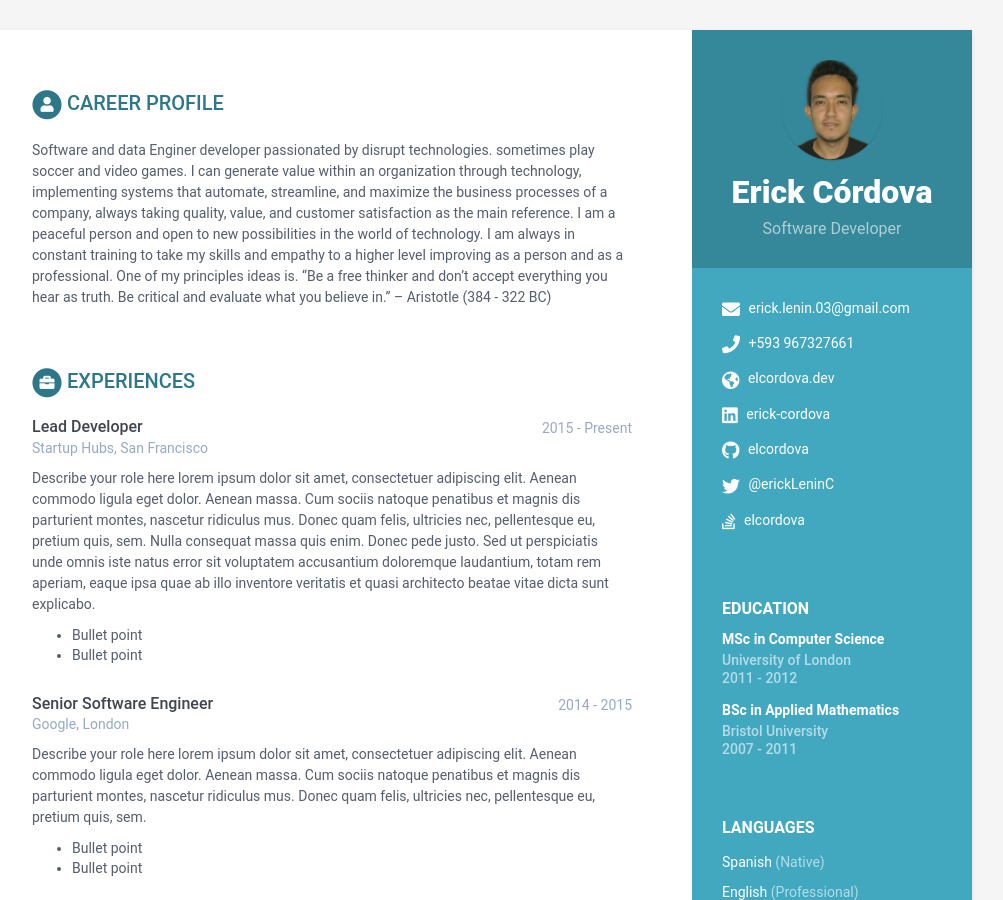
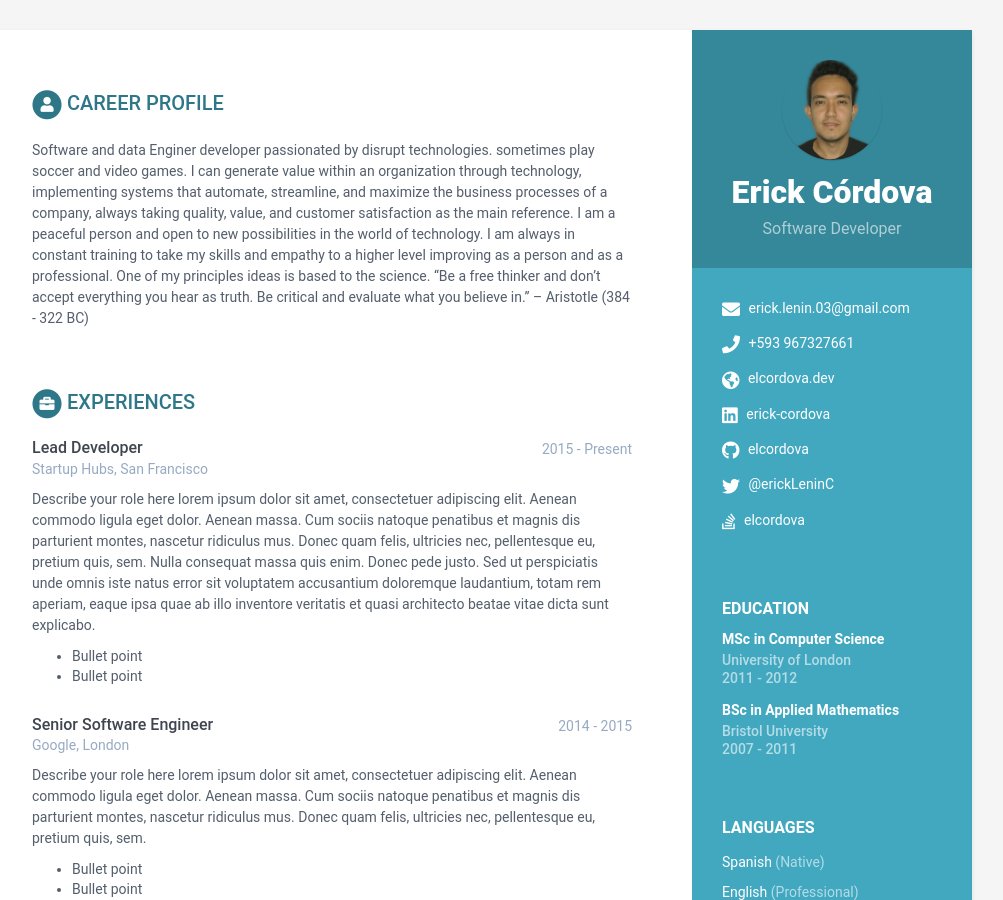
Before and after one commit to elcordova/caring-europa-fe48a, a Jekyll site: the page built from index.html, in a window 1280 px wide and 900 px high. Shown: the whole window, without its empty margins (168-1171 px from the left). Built offline with Jekyll 4.4.1, drawn with Linux system fonts in a browser that asks for light colours.

Commit message:
data.yml: changed

```diff
--- a/_data/data.yml
+++ b/_data/data.yml
@@ -41,7 +41,7 @@ career-profile:
     always taking quality, value, and customer satisfaction as the main reference.
     I am a peaceful person and open to new possibilities in the world of technology.
     I am always in constant training to take my skills and empathy to a higher level improving as a person and as a professional.
-    One of my principles ideas is.
+    One of my principles ideas is based to the science.
     "Be a free thinker and don't accept everything you hear as truth. Be critical and evaluate what you believe in." -- Aristotle (384 - 322 BC)
 education:
   - degree: MSc in Computer Science
```
